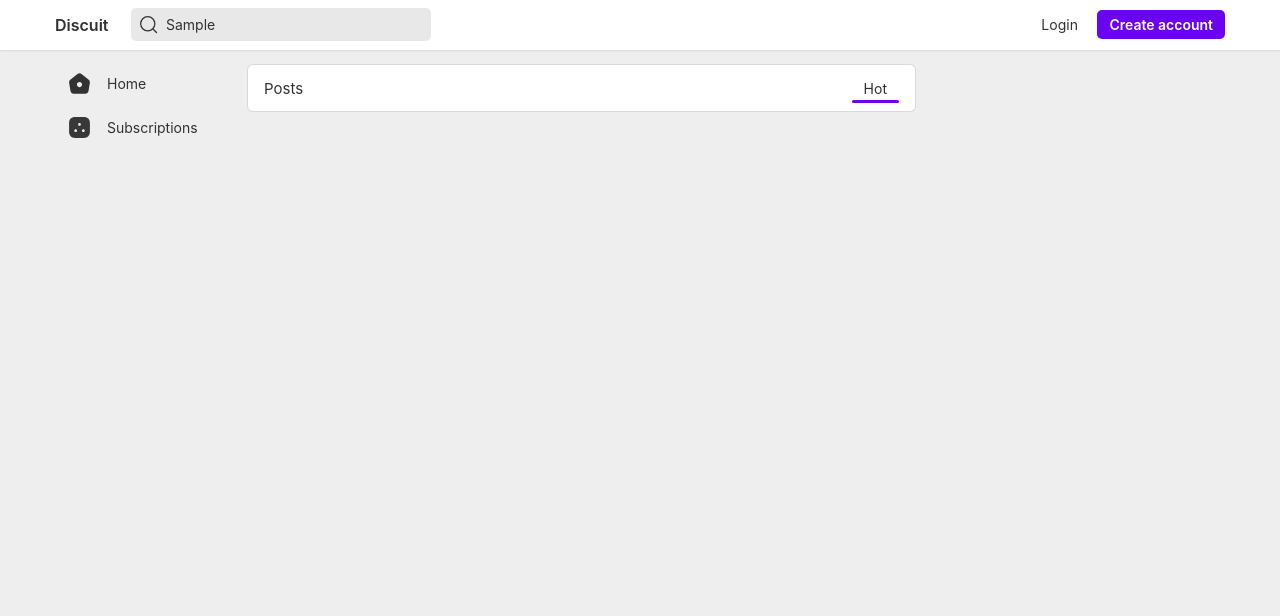
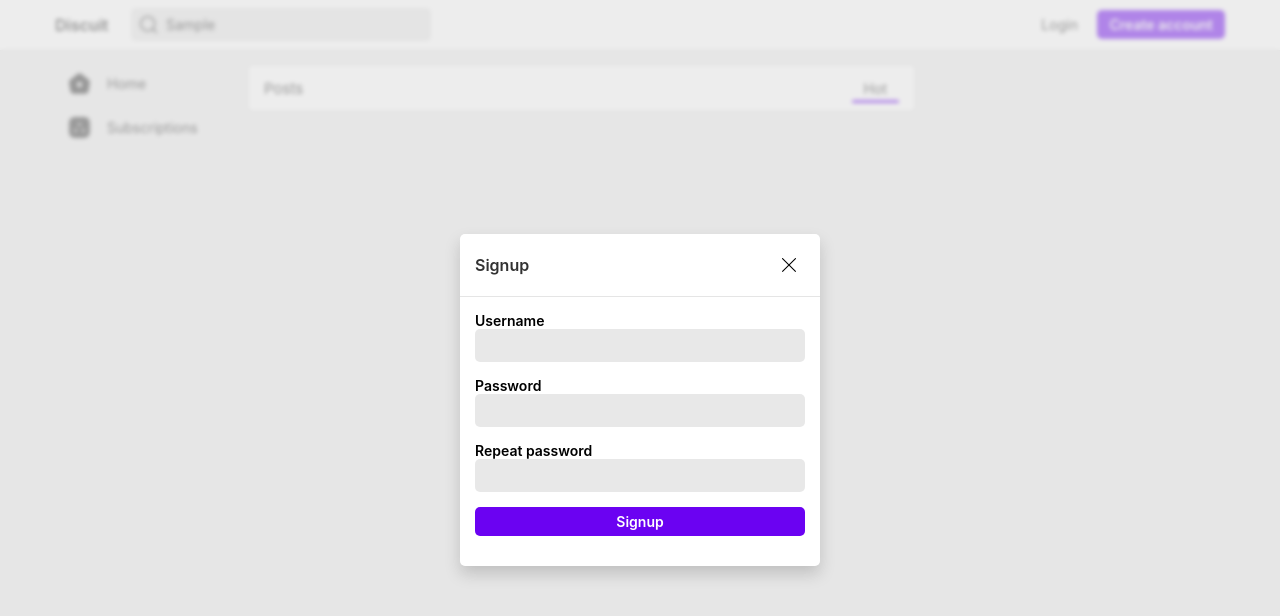
Before and after one commit to artemlenkevich/discuit, a React (Create React App) app: page / in a window 1280 px wide. Both pictures are taken after typing "Sample" into the empty fields and a click on the button "Create account". Shown: the top 616 px of the page. Built offline with nearby package versions, Linux system fonts and the light colour scheme; no server answers.

Commit message:
created SignUpModal

```diff
--- /dev/null
+++ b/src/components/modals/SignUpModal/SignUpModal.module.scss
@@ -0,0 +1,6 @@
+.form {
+  margin-bottom: 15px;
+  display: flex;
+  flex-direction: column;
+  gap: 15px;
+}
--- /dev/null
+++ b/src/components/modals/SignUpModal/index.tsx
@@ -0,0 +1,29 @@
+import { Button } from '@/components/ui/Button';
+import { Input } from '@/components/ui/Input';
+import { useAppDispatch, useAppSelector } from '@/hooks/store';
+import { closeModal, selectModals } from '@/store/modalsSlice';
+import { Modals } from '@/types/modals';
+
+import { BaseModal } from '../BaseModal';
+
+import styles from './SignUpModal.module.scss';
+
+export const SignUpModal: React.FC = () => {
+  const dispatch = useAppDispatch();
+  const modals = useAppSelector(selectModals);
+
+  const isOpen = modals.signUpModal;
+
+  const onCloseClick = () => dispatch(closeModal(Modals.signUpModal));
+
+  return (
+    <BaseModal title='Signup' isOpen={isOpen} onCloseClick={onCloseClick}>
+      <form className={styles.form}>
+        <Input fullWidth label='Username' />
+        <Input fullWidth label='Password' />
+        <Input fullWidth label='Repeat password' />
+        <Button fullWidth>Signup</Button>
+      </form>
+    </BaseModal>
+  );
+};
--- a/src/components/modals/index.tsx
+++ b/src/components/modals/index.tsx
@@ -1,5 +1,11 @@
 import { LogInModal } from './LogInModal';
+import { SignUpModal } from './SignUpModal';
 
 export const Modals: React.FC = () => {
-  return <LogInModal />;
+  return (
+    <>
+      <LogInModal />
+      <SignUpModal />
+    </>
+  );
 };
--- a/src/layouts/MainLayout/index.tsx
+++ b/src/layouts/MainLayout/index.tsx
@@ -16,6 +16,10 @@ export const MainLayout: React.FC = () => {
 
   const onLogInClick = () => {
     dispatch(openModal(Modals.logInModal));
+  };
+
+  const onSignUpClick = () => {
+    dispatch(openModal(Modals.signUpModal));
   };
 
   return (
@@ -37,7 +41,11 @@ export const MainLayout: React.FC = () => {
             <Button onClick={onLogInClick} variant='text'>
               Login
             </Button>
-            <Button className={styles.createAccountButton} variant='primary'>
+            <Button
+              onClick={onSignUpClick}
+              className={styles.createAccountButton}
+              variant='primary'
+            >
               Create account
             </Button>
           </div>
--- a/src/store/modalsSlice/index.ts
+++ b/src/store/modalsSlice/index.ts
@@ -9,6 +9,7 @@ type UserState = {
 
 const initialState = {
   logInModal: false,
+  signUpModal: false,
 } as UserState;
 
 export const modalsSlice = createSlice({
--- a/src/types/modals/index.ts
+++ b/src/types/modals/index.ts
@@ -1,3 +1,4 @@
 export enum Modals {
   logInModal = 'logInModal',
+  signUpModal = 'signUpModal',
 }
```
